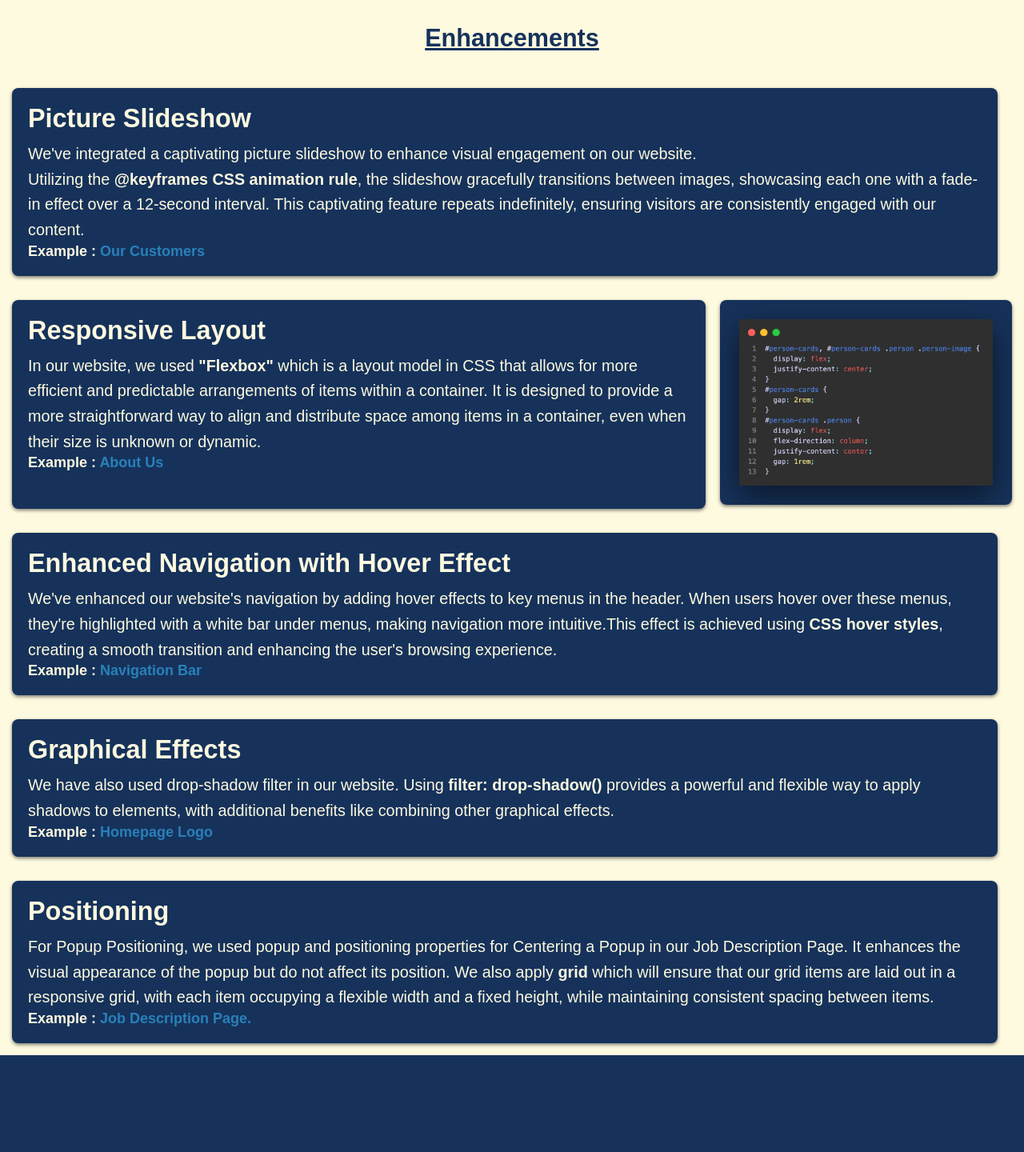
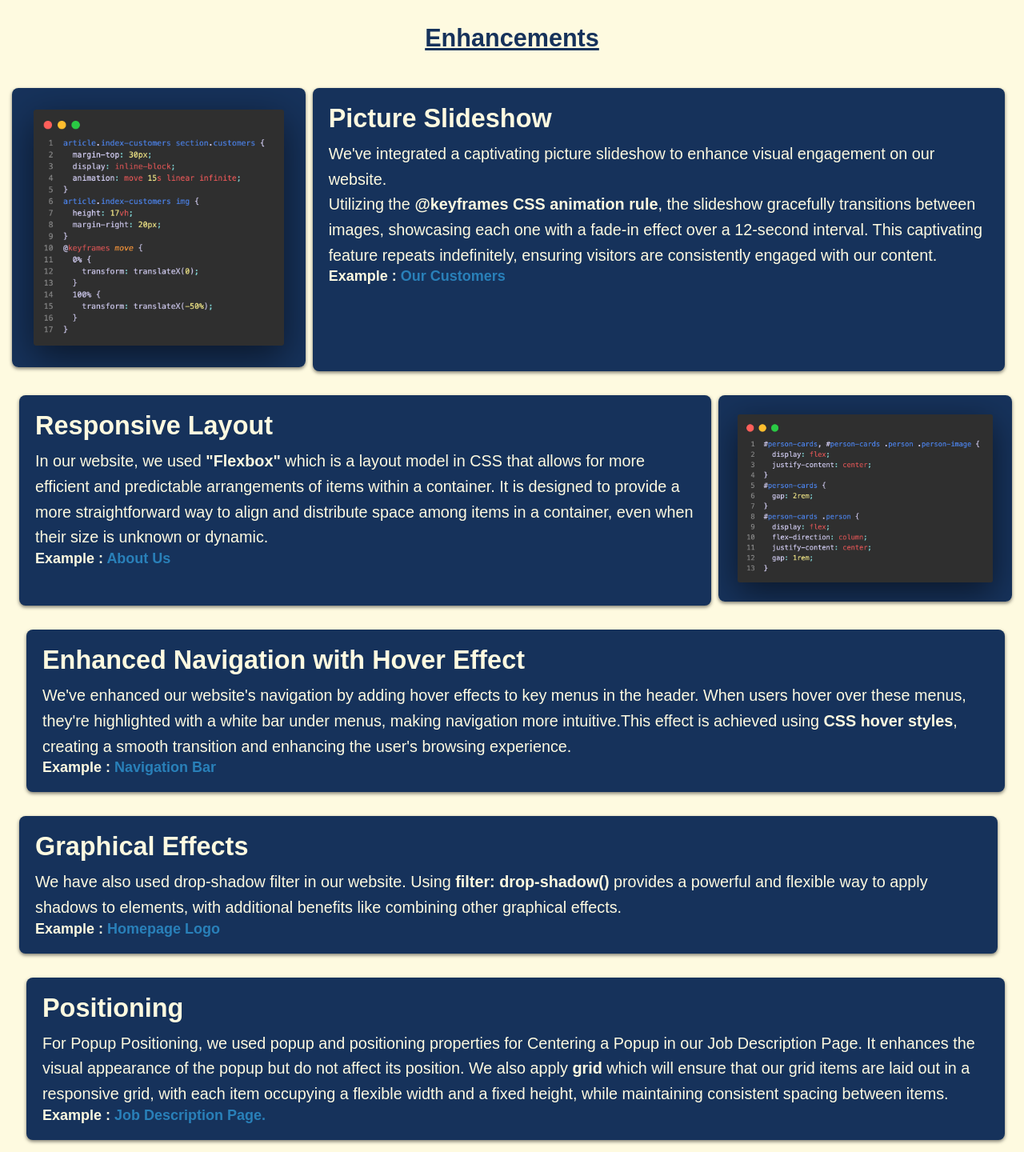
Before and after one commit to Showwaiyan/jobs-adv-website, a PHP site: page /enhancement.html in a window 1280 px wide. Shown: the whole page at 80% size. Before the commit the page ends 1319 px from the top, so only its background shows below. Run offline with PHP 8.4, Linux system fonts and the light colour scheme.

Commit message:
modified

```diff
--- a/enhancement.html
+++ b/enhancement.html
@@ -9,6 +9,7 @@
 </head>
 
 <body id="enhancement">
+    <article class="enhancement">
     <h1 id="enchancements-title">Enhancements</h1>
     <section class="enhancements-card-right">
         <div class="enhance-section">
@@ -26,7 +27,7 @@
             </h4>
         </div>
         <div class="enhance-img">
-            <img src="" alt="">
+            <img src="images/animate.png" alt="">
         </div>
     </section>
 
@@ -102,6 +103,7 @@
             <img src="" alt="">
         </div>
     </section>
+</article>
 </body>
 
 </html>
--- a/styles/style.css
+++ b/styles/style.css
@@ -49,7 +49,9 @@ body#index-body {
 /* style */
 
 /* enhancement body end*/
-
+article.enhancement{
+  display: inline-block;
+}
 #enchancements-title{
   text-align: center;
   padding: 10px;
@@ -69,14 +71,15 @@ body#index-body {
   margin-right: 0;
   margin-left: auto;
   text-align: left;
+  justify-content: space-between;
 }
 .enhancements-card-right:hover {
   border-color: #007bff;
   /* transform: scale(1.05); */
 }
 .enhancements-card-left {
-
   display: flex;
+  justify-content: space-between;
   padding: 15px;
   width: 100%;
   margin-left: 0;
@@ -97,26 +100,26 @@ body {
   color: #333;
 }
 
+.enhance-section {
+  background-color: #16325B;
+  padding: 20px;
+  margin-right: 0.5rem;
+  margin-left: 0.5rem;
+  border-radius: 8px;
+  box-shadow: 0 2px 4px rgba(0, 0, 0, 0.5);
+}
 .enhance-section h3,h4,p {
   color: #FEFAE0;
 }
 
-a {
+.enhance-section a {
   color: #2980b9;
   text-decoration: none;
   text-align: right;
 }
 
-a:hover {
+.enhance-section a:hover {
   text-decoration: underline;
-}
-
-.enhance-section {
-  background-color: #16325B;
-  padding: 20px;
-  margin-right: 1rem;
-  border-radius: 8px;
-  box-shadow: 0 2px 4px rgba(0, 0, 0, 0.5);
 }
 
 .enhance-section h3 {
@@ -128,8 +131,13 @@ a:hover {
   font-size: 1.1em;
   line-height: 1.6;
 }
-
+.enhance-img{
+  max-width: 50%;
+  height: auto;
+}
 .enhance-img img{
+  margin-left: 0,5rem;
+  margin-right: 0.5rem;
   max-width: 100%;
   height: auto;
   border-radius: 8px;
```
Also changed, not shown: images/animate.png (added).
